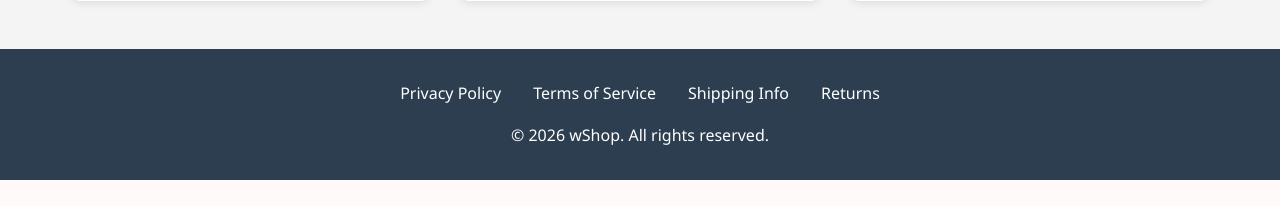
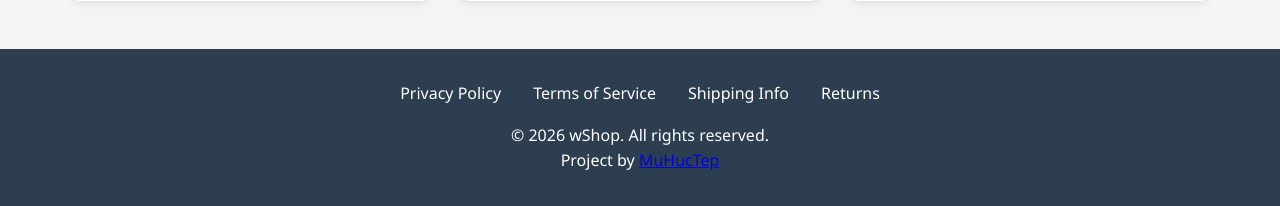
Before and after one commit to MuHucTep/wShop, a Django app: page / in a window 1280 px wide. Shown: the part 1504-1710 px from the top of the page. Before the commit the page ends 1684 px from the top, so only its background shows below. Run offline with Django 5.2, Linux system fonts and the light colour scheme.

Commit message:
some updates

```diff
--- a/catalog/templates/index.html
+++ b/catalog/templates/index.html
@@ -156,6 +156,7 @@
             <a href="/returns">Returns</a>
         </div>
         <p>&copy; 2026 wShop. All rights reserved.</p>
+        <p>Project by <a href="https://github.com/MuHucTep">MuHucTep</a></p>
     </footer>
 
     <script src="{% static 'js/script.js' %}"></script>
```
